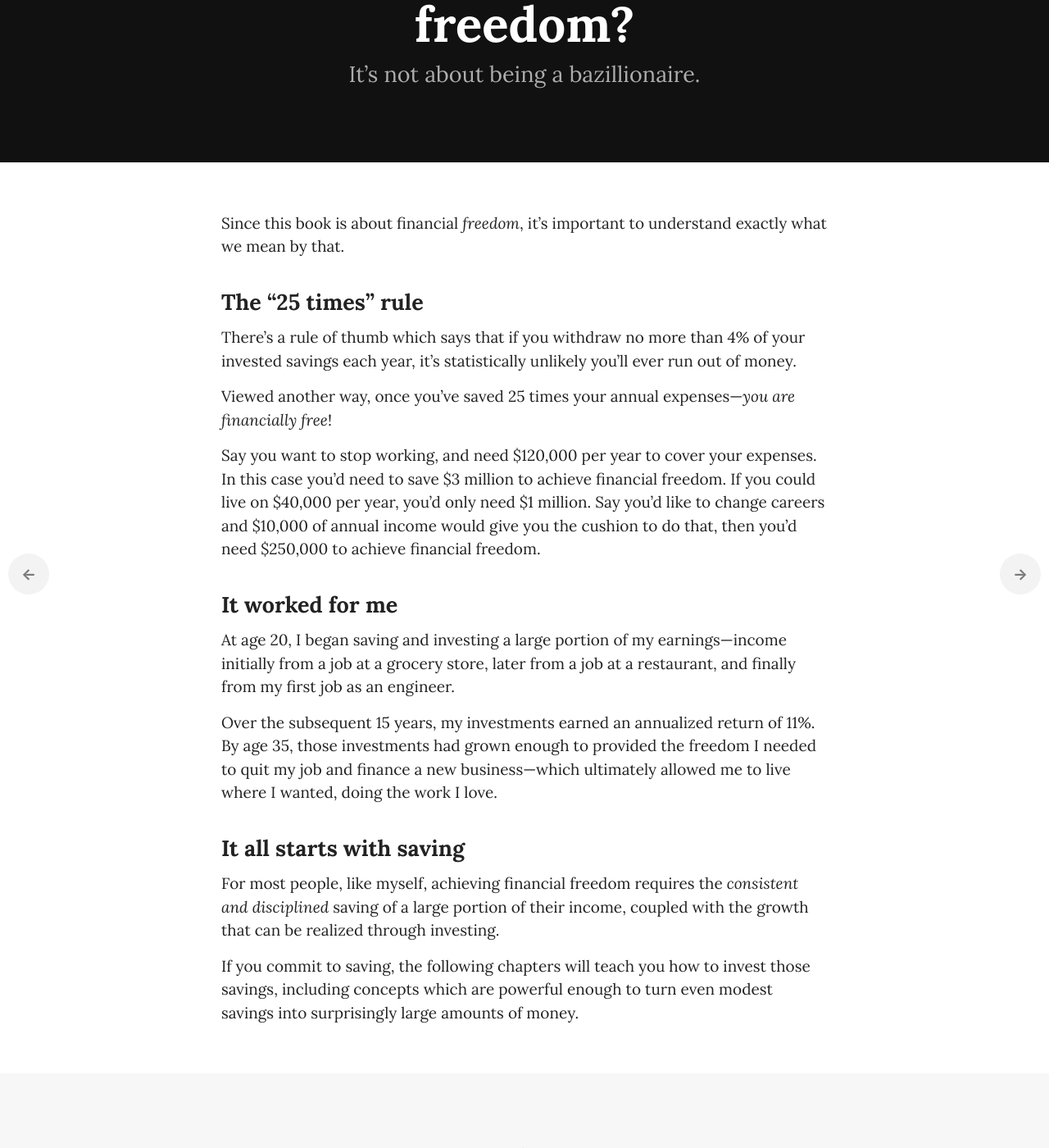
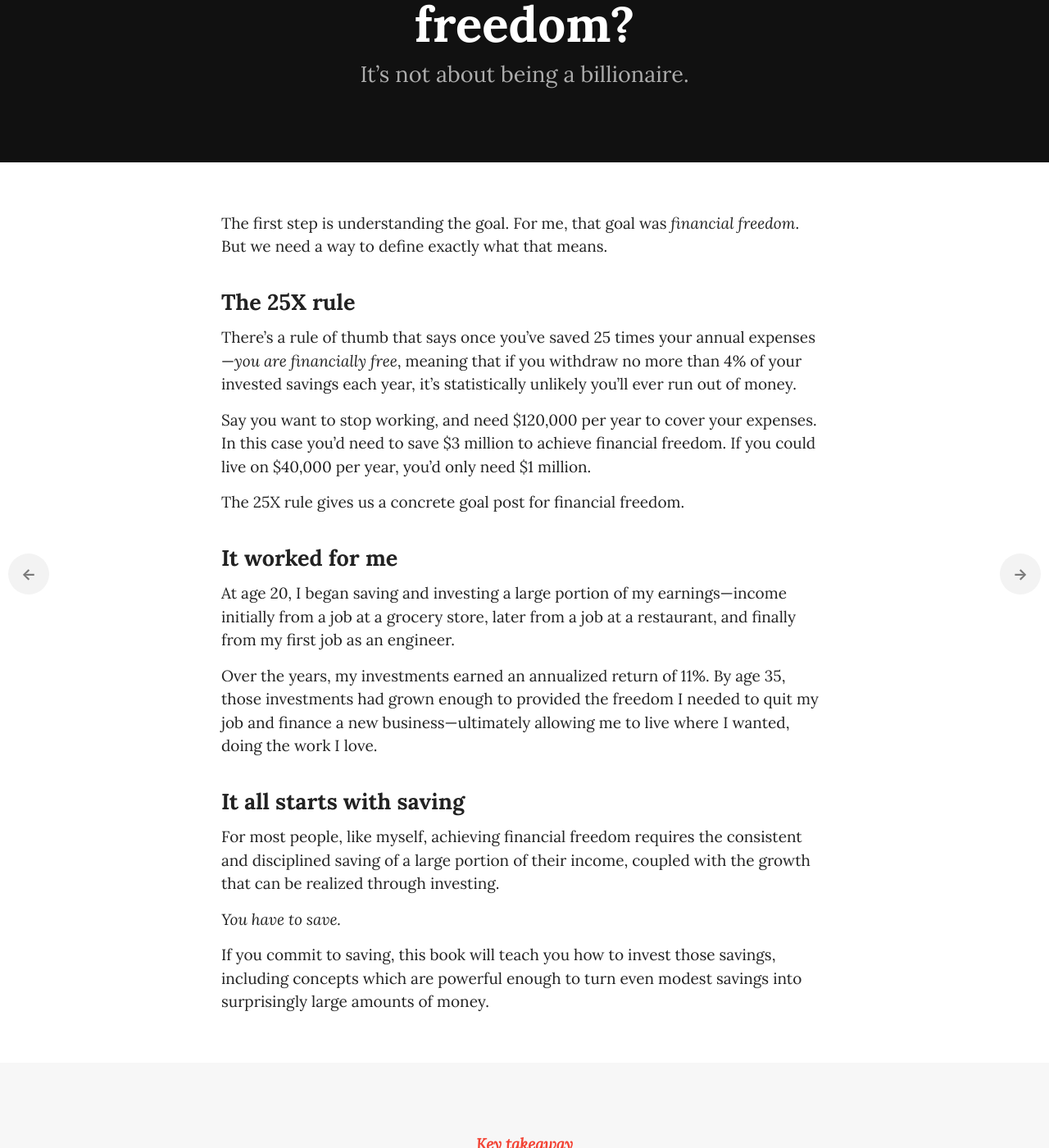
Before and after one commit to dafacto/moneyforsomething, a Jekyll site: the page built from _chapters/03_what-is-financial-freedom.md, in a window 1280 px wide and 1400 px high, scrolled down 230 px. Shown: the whole window at 82% size. Built offline with Jekyll 4.4.1, drawn with Linux system fonts in a browser that asks for light colours; some web fonts are replaced; a script that is not in the unit is left out.

Commit message:
Text tweaks

```diff
--- a/_chapters/03_what-is-financial-freedom.md
+++ b/_chapters/03_what-is-financial-freedom.md
@@ -6,27 +6,29 @@ permalink: /book/what-is-financial-freedom/
 img_header: header-03.png
 img_footer: summary-03.png
 takeaway: Financial freedom is having enough invested savings to cover your annual expenses.
-intro: It’s not about being a bazillionaire.
+intro: It’s not about being a billionaire.
 ---
 
-Since this book is about financial *freedom*, it’s important to understand exactly what we mean by that.
+The first step is understanding the goal. For me, that goal was *financial freedom*. But we need a way to define exactly what that means.
 
-## The “25 times” rule
+## The 25X rule
 
-There’s a rule of thumb which says that if you withdraw no more than 4% of your invested savings each year, it’s statistically unlikely you’ll ever run out of money.
+There’s a rule of thumb that says once you’ve saved 25 times your annual expenses—*you are financially free*, meaning that if you withdraw no more than 4% of your invested savings each year, it’s statistically unlikely you’ll ever run out of money.
 
-Viewed another way, once you’ve saved 25 times your annual expenses—*you are financially free*!
+Say you want to stop working, and need $120,000 per year to cover your expenses. In this case you’d need to save $3 million to achieve financial freedom. If you could live on $40,000 per year, you’d only need $1 million.
 
-Say you want to stop working, and need $120,000 per year to cover your expenses. In this case you’d need to save $3 million to achieve financial freedom. If you could live on $40,000 per year, you’d only need $1 million. Say you’d like to change careers and $10,000 of annual income would give you the cushion to do that, then you’d need $250,000 to achieve financial freedom.
+The 25X rule gives us a concrete goal post for financial freedom.
 
 ## It worked for me
 
 At age 20, I began saving and investing a large portion of my earnings—income initially from a job at a grocery store, later from a job at a restaurant, and finally from my first job as an engineer.
 
-Over the subsequent 15 years, my investments earned an annualized return of 11%. By age 35, those investments had grown enough to provided the freedom I needed to quit my job and finance a new business—which ultimately allowed me to live where I wanted, doing the work I love.
+Over the years, my investments earned an annualized return of 11%. By age 35, those investments had grown enough to provided the freedom I needed to quit my job and finance a new business—ultimately allowing me to live where I wanted, doing the work I love.
 
 ## It all starts with saving
 
-For most people, like myself, achieving financial freedom requires the *consistent and disciplined* saving of a large portion of their income, coupled with the growth that can be realized through investing.
+For most people, like myself, achieving financial freedom requires the consistent and disciplined saving of a large portion of their income, coupled with the growth that can be realized through investing.
 
-If you commit to saving, the following chapters will teach you how to invest those savings, including concepts which are powerful enough to turn even modest savings into surprisingly large amounts of money.
+*You have to save.*
+
+If you commit to saving, this book will teach you how to invest those savings, including concepts which are powerful enough to turn even modest savings into surprisingly large amounts of money.
```
Also changed, not shown: _chapters/01_introduction.md (+1 -1 lines).
